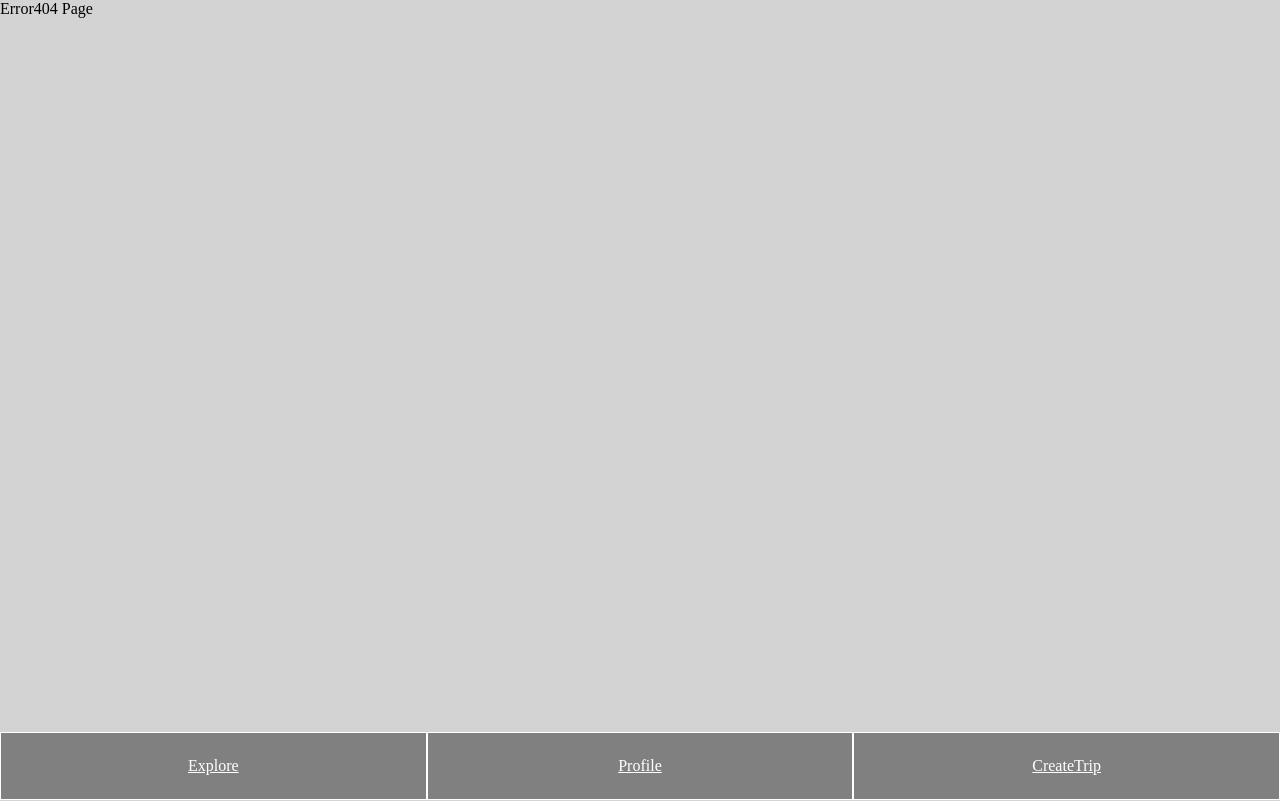
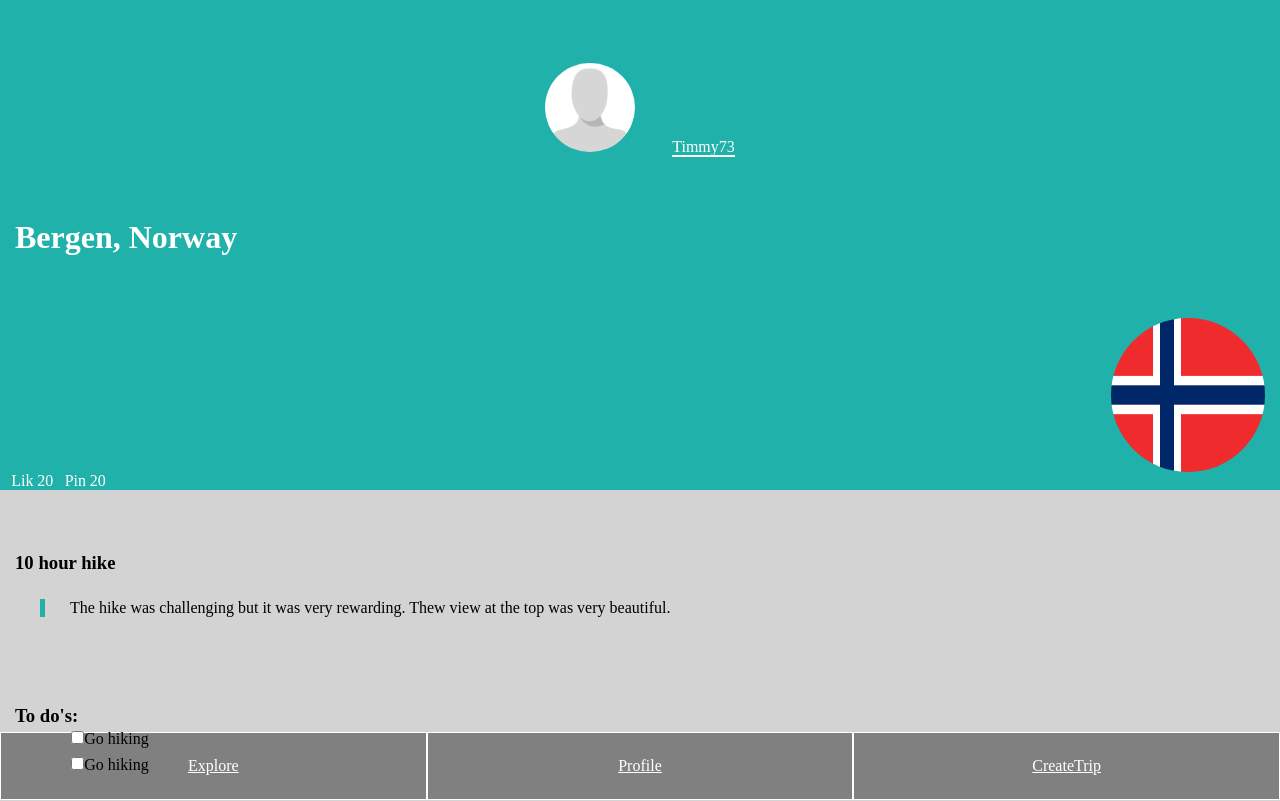
Before and after one commit to Thommson/ExamTravelApp, a React (Create React App) app: page /FullTripCard in a window 1280 px wide. Shown: the top 801 px of the page. Built offline with nearby package versions, Linux system fonts and the light colour scheme.

Commit message:
created fulltripcard, albumcard  and todo components

```diff
--- a/src/App.js
+++ b/src/App.js
@@ -6,7 +6,9 @@ import CreateTrip from './components/CreateTrip';
 import Error404 from './components/Error404';
 import Navbar from './components/ui/Navbar'
 import Login from './components/Login';
-import Register from './components/Register'
+import Register from './components/Register';
+import FullTripCard from './components/FullTripCard';
+
 class App extends Component {
   render() {
     return (
@@ -14,6 +16,7 @@ class App extends Component {
         <div>
           <Navbar />
           <Switch>
+            <Route path='/FullTripCard' component={ FullTripCard } />
             <Route path='/Register' component={ Register } />
             <Route path='/Login' component={ Login } />
             <Route path='/' component={ Explore } exact />
--- /dev/null
+++ b/src/components/FullTripCard.js
@@ -0,0 +1,82 @@
+import React, { Component } from 'react';
+import ToDoChecklist from './ui/ToDoChecklist';
+import AlbumCard from './ui/AlbumCard';
+
+class FullTripCard extends Component {
+  render() {
+    return (
+      <div className="container-fluid">
+
+        <div className="row greenBG">
+            <div className="col userCol">
+                <img src="images/profilepic.png" className="userImg" />
+                <span className="user">Timmy73</span>
+            </div>
+        </div>
+
+        <div className="row greenBG">
+            <div className="col">
+                <h1 className="h1FullTripCard">Bergen, Norway</h1>
+            </div>
+        </div>
+
+        <div className="row greenBG">
+             <div className="col">
+                <img src="images/flag.png" className="flagImg flagFullCard" />
+            </div>
+        </div>
+
+        <div className="row greenBG">
+            <div className="col-m">
+                <span className="pinB">Lik</span>
+                <span className="likeAmount">20</span>
+                <span className="pinB">Pin</span>
+                <span className="likeAmount">20</span>
+            </div>
+         </div>
+
+        <div className="row">
+            <div className="col">
+                <h3 className="fullCardTitle">10 hour hike</h3>
+                <p className="fullCardDescr">
+                    The hike was challenging but it was very rewarding.
+                    Thew view at the top was very beautiful.
+                </p>
+            </div>
+        </div>
+
+        <div className="row">
+            <div className="col">
+                <h3 className="fullCardTitle">To do's:</h3>
+            </div>
+        </div>
+
+        <ToDoChecklist />
+
+
+        <div className="row">
+            <div className="col">
+                <h3 className="fullCardTitle">Tips</h3>
+                <p className="fullCardDescr">
+                    Make sure you bring clothes for all weather.
+                    The weather can change very quickly so be prepared for everything.
+                </p>
+            </div>
+        </div>
+
+        <div className="row">
+            <div className="col">
+                <h3 className="fullCardTitle">Album</h3>
+
+            </div>
+        </div>
+
+        <AlbumCard />
+
+    </div>
+
+    );
+  }
+}
+
+export default FullTripCard;
--- /dev/null
+++ b/src/components/ui/AlbumCard.js
@@ -0,0 +1,25 @@
+import React, { Component } from 'react';
+
+class AlbumCard extends Component {
+  render() {
+    return (
+        <div className="card">
+            <div className="row">
+                <div className="col">
+                    <img src="images/norway.jpg" className="cardImg" />
+                </div>
+            </div>
+
+            <div className="row cardDescrip">
+                <div className="col">
+                    <span className="cardLocation">Trolltunga, Norway</span>
+                    <p className="cardDescr">The hike was quite difficult but the new at the top made it all worth it. </p>
+                </div>
+            </div>
+        </div>
+
+    );
+  }
+}
+
+export default AlbumCard;
--- /dev/null
+++ b/src/components/ui/ToDoChecklist.js
@@ -0,0 +1,21 @@
+import React, { Component } from 'react';
+
+class ToDoChecklist extends Component {
+  render() {
+    return (
+         <form className="row">
+            <div className="col">
+                <label className="toDo"><input type="checkbox" />
+                    Go hiking
+                </label>
+                <label className="toDo"><input type="checkbox" />
+                    Go hiking
+                </label>
+            </div>
+        </form>
+
+    );
+  }
+}
+
+export default ToDoChecklist;
--- a/src/stylesheets/styles.css
+++ b/src/stylesheets/styles.css
@@ -65,7 +65,7 @@ body{
   background-color: lightgray;
 }
 .grayBackground{
-  background-color:#fff;
+  background-color: #fff;
   padding-bottom: 3%;
 }
 .profileImg{
@@ -104,6 +104,7 @@ body{
   box-shadow: 0 4px 8px 0 rgba(0,0,0,0.2);
   border-radius: 12px;
   margin: 5% 0px;
+  margin-bottom: 30%;
   background-color: #fff;
 }
 .cardImg{
@@ -152,6 +153,57 @@ box-shadow: 0 4px 8px 0 rgba(0,0,0,0.2);
 width: 10vw;
 height: 10vh;
 }
+/* FullTripCard */
+.greenBG{
+  background-color: lightseagreen;
+}
+.h1FullTripCard{
+  color: #fff;
+  margin: 5% 0%;
+}
 .likeB{
-margin-left: 10%;
+margin-left: 12%;
 }
+.likeAmount{
+  margin-left: 5%;
+  color: #fff;
+}
+.pinB{
+  margin-left: 15%;
+  color: #fff;
+}
+.userCol{
+  text-align: center;
+}
+.user{
+  border-bottom: 2px solid #fff;
+  color: #fff;
+}
+.userImg{
+  width:7vw;
+  border-radius: 50%;
+  margin: 5% 3% 0 0;
+}
+.fullCardTitle{
+  padding-top: 5%;
+}
+.fullCardDescr{
+  margin: 2%;
+  border-left: 5px solid lightseagreen;
+  padding: 0 2%;
+}
+/* to do */
+.toDo{
+  width: 80%;
+  float: left;
+  margin: 0.3% 4.5%;
+
+}
+
+/* Album card */
+.cardLocation{
+  font-style: italic;
+}
+.cardDescr{
+  margin-top: 2%;
+}
```
